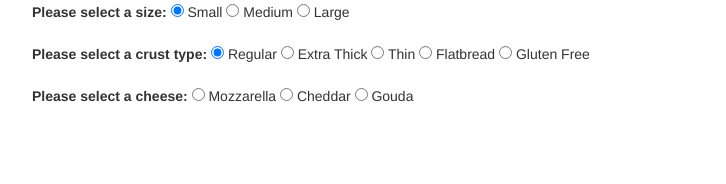
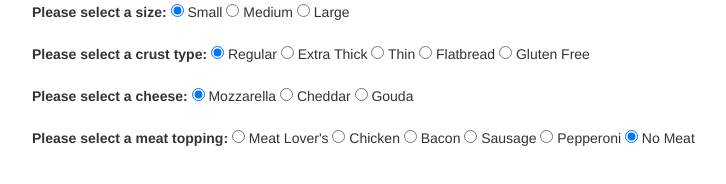
Before and after one commit to brendontse/order-pizza, a plain HTML site: page index.html in a window 1280 px wide. Shown: the whole page, without its empty margins (23-749 px from the left). Drawn offline with nearby package versions, Linux system fonts and the light colour scheme.

Commit message:
add meat input form and fixed meat price function

```diff
--- a/index.html
+++ b/index.html
@@ -31,17 +31,24 @@
           </div>
           <div class="form-group" id='cheese'>
             <label for="cheese">Please select a cheese:</label>
-            <input type="radio" name="crust" value="mozzarella"> Mozzarella
-            <input type="radio" name="crust" value="cheddar"> Cheddar
-            <input type="radio" name="crust" value="gouda"> Gouda
+            <input type="radio" name="cheese" value="mozzarella" checked> Mozzarella
+            <input type="radio" name="cheese" value="cheddar"> Cheddar
+            <input type="radio" name="cheese" value="gouda"> Gouda
+          </div>
+          <div class="form-group" id='meat'>
+            <label for="meats">Please select a meat topping:</label>
+            <input type="radio" name="meat" value="all"> Meat Lover's
+            <input type="radio" name="meat" value="chicken"> Chicken
+            <input type="radio" name="meat" value="bacon"> Bacon
+            <input type="radio" name="meat" value="sausage"> Sausage
+            <input type="radio" name="meat" value="pepperoni"> Pepperoni
+            <input type="radio" name="meat" value="none" checked> No Meat
           </div>
         </div>
 
       </div>
     </form>
   </div>
-  </div>
-  </div>
 </body>
 
 </html>
--- a/js/script.js
+++ b/js/script.js
@@ -26,10 +26,12 @@ Pizza.prototype.getprice = function() { // calculate the cost of a specific pizz
     this.price += 2;
   }
 
-  if (this.meat === 'Meat Lover') { // meat cost
-    this.price += 3;
-  } else if (this.meat != 'none') {
+  if (this.meat === 'all') { // meat cost
+    this.price += 4;
+  } else if (this.meat === 'bacon' || 'chicken' || 'sausage') {
     this.price += 2;
+  } else if (this.meat === 'pepperoni') {
+    this.price += 1;
   }
 }
 document.ready(function() {
```
